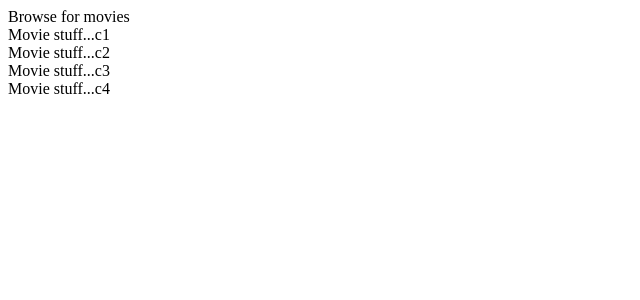
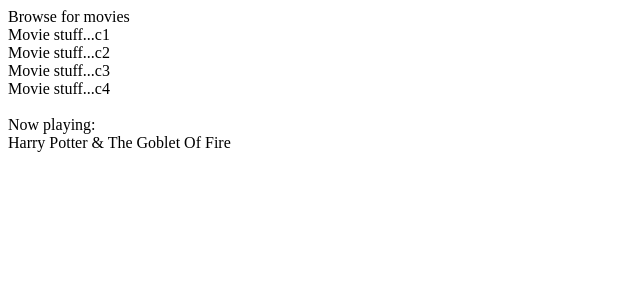
Before and after one commit to BradDHuang/React_basics_and_projects, a React (Create React App) app in the folder reactreview/: page / in a window 1280 px wide. Shown: the top 300 px of the page, without its empty margins (0-640 px from the left). Built offline with nearby package versions, Linux system fonts and the light colour scheme.

Commit message:
React.Children.map(), use case.

```diff
--- a/reactreview/src/App.js
+++ b/reactreview/src/App.js
@@ -635,6 +635,11 @@
 
 import React, {Component} from "react";
 import Panel from "./Panel";
+import MovieBrowser from "./MovieBrowser";
+
+function Movie(props) {
+  return <div>{props.title}</div>;
+}
 
 class App extends Component {
   render() {
@@ -646,6 +651,12 @@
           <div>Movie stuff...c3</div>
           <div>Movie stuff...c4</div>
         </Panel>
+        <br />
+        {"Now playing: "}
+        <MovieBrowser>
+          <Movie title="Mad Max: Fury Road" />
+          <Movie title="Harry Potter & The Goblet Of Fire" />
+        </MovieBrowser>
       </div>
     );
   }
--- /dev/null
+++ b/reactreview/src/MovieBrowser.js
@@ -0,0 +1,22 @@
+import React from "react";
+
+class MovieBrowser extends React.Component {
+  render() {
+    const currentPlayingTitle = 'Harry Potter & The Goblet Of Fire';
+    const childrenWithExtraProp = React.Children.map(this.props.children, child => {
+      return React.cloneElement(child, {
+        isPlaying: child.props.title === currentPlayingTitle
+      });
+    });
+    console.log(childrenWithExtraProp);
+    const isPlayingChild = childrenWithExtraProp.filter(child => child.props.isPlaying === true);
+    console.log(isPlayingChild);
+    return (
+      <div>
+        {isPlayingChild}
+      </div>
+    );
+  }
+}
+
+export default MovieBrowser;
```
